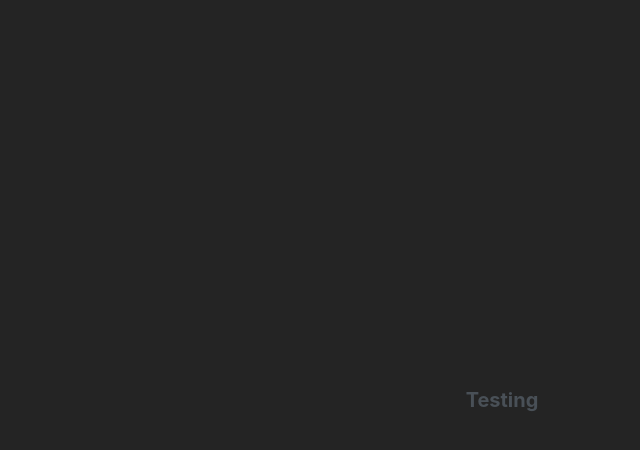
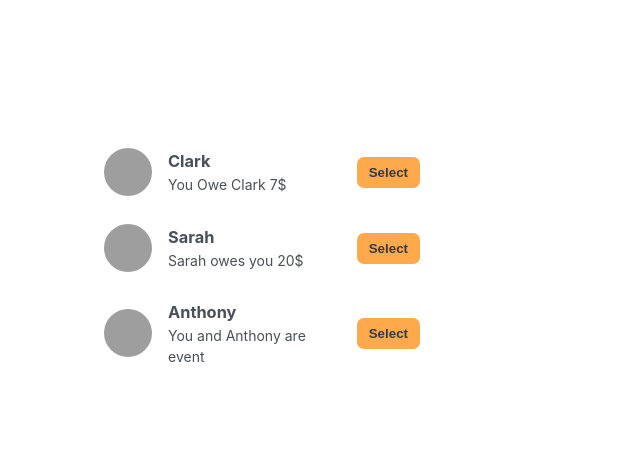
Before and after one commit to SheriefElnahas/react-small-projects, a React app in the folder 05-eat-n-split/: page / in a window 1280 px wide. Shown: the top 450 px of the page, without its empty margins (138-778 px from the left). Built offline with nearby package versions, Linux system fonts and the light colour scheme; grey boxes are pictures that could not be loaded; the HTML template or start-up script is replaced by a standard one.

Commit message:
Friend and FriendList components

```diff
--- a/05-eat-n-split/src/App.jsx
+++ b/05-eat-n-split/src/App.jsx
@@ -1,7 +1,11 @@
+import FriendList from './components/FriendList';
+
 function App() {
   return (
-    <h1>Testing</h1>
-  )
+    <main className="app">
+      <FriendList />
+    </main>
+  );
 }
 
-export default App
+export default App;
--- /dev/null
+++ b/05-eat-n-split/src/components/Friend.jsx
@@ -0,0 +1,22 @@
+function Friend({ name, image, balance }) {
+  let balanceDetails;
+
+  if (balance < 0) {
+    balanceDetails = `You Owe ${name} ${Math.abs(balance)}$`;
+  } else if (balance > 0) {
+    balanceDetails = `${name} owes you ${balance}$ `;
+  } else {
+    balanceDetails = `You and ${name} are event`;
+  }
+
+  return (
+    <li>
+      <img src={image} alt="" />
+      <h3>{name}</h3>
+      <p>{balanceDetails}</p>
+      <button className="button">Select</button>
+    </li>
+  );
+}
+
+export default Friend;
--- /dev/null
+++ b/05-eat-n-split/src/components/FriendList.jsx
@@ -0,0 +1,18 @@
+import { initialFriends } from '../data';
+import Friend from './Friend';
+
+console.log(initialFriends);
+
+function FriendList() {
+  return (
+    <section className="sidebar">
+      <ul>
+        {initialFriends.map((friend) => (
+          <Friend key={friend.id} {...friend} />
+        ))}
+      </ul>
+    </section>
+  );
+}
+
+export default FriendList;
--- a/05-eat-n-split/src/data.js
+++ b/05-eat-n-split/src/data.js
@@ -1,4 +1,4 @@
-const initialFriends = [
+export const initialFriends = [
   {
     id: 118836,
     name: 'Clark',
--- a/05-eat-n-split/src/index.css
+++ b/05-eat-n-split/src/index.css
@@ -3,9 +3,9 @@
   line-height: 1.5;
   font-weight: 400;
 
-  color-scheme: light dark;
+  /* color-scheme: light dark; */
   color: #fff;
-  background-color: #242424;
+  /* background-color: #242424; */
 
   font-synthesis: none;
   text-rendering: optimizeLegibility;
```
